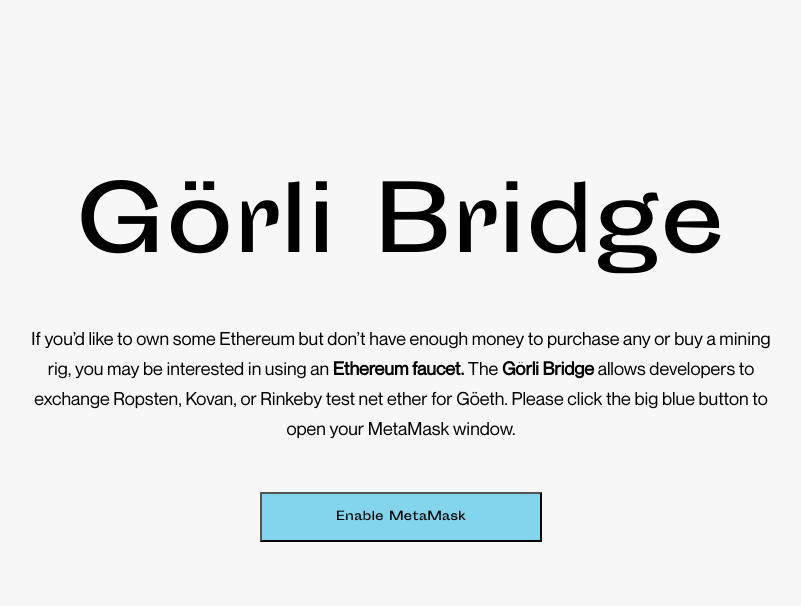
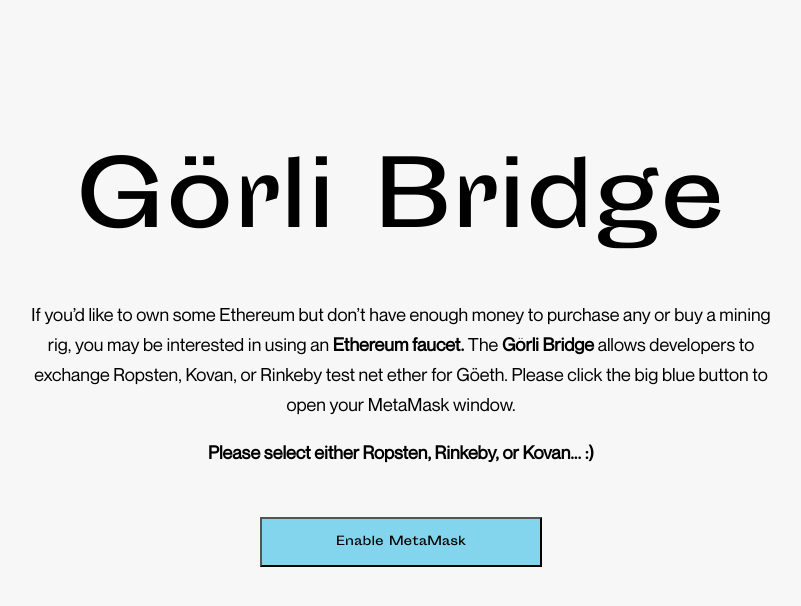
Before and after one commit to goerli/GoethBridgeUI, a React (Create React App) app: page / in a window 1280 px wide. Shown: the top 606 px of the page, without its empty margins (239-1040 px from the left). Built offline with nearby package versions, Linux system fonts and the light colour scheme.

Commit message:
Closes #7 - closing issue #7 - intrusive metamask & user prompts to enable metamask

```diff
--- a/src/containers/app/components/bridge/Onboarding.js
+++ b/src/containers/app/components/bridge/Onboarding.js
@@ -10,6 +10,9 @@
             buy a mining rig, you may be interested in using an <b> Ethereum faucet. </b> The <b> G&ouml;rli Bridge </b> allows developers to exchange Ropsten, Kovan, or Rinkeby test net
             ether for G&ouml;eth. Please click the big blue button to open your MetaMask window.
         </p>
+        <p className="headerTextStyle">
+           <b> Please select either Ropsten, Rinkeby, or Kovan... :) </b>
+        </p>
       </div>
     );
   }
```
